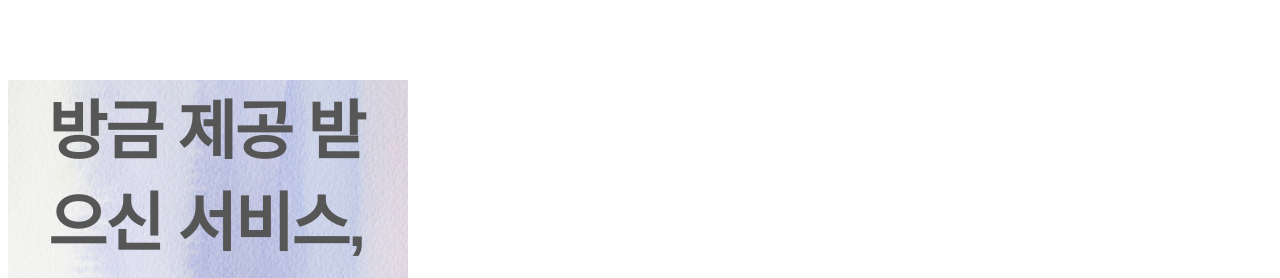
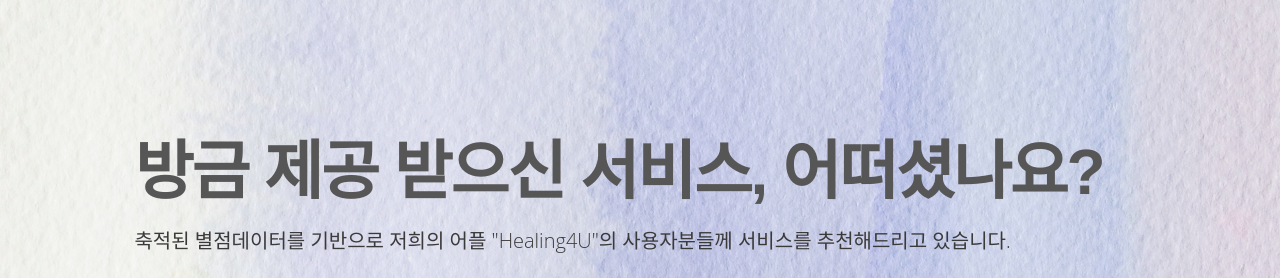
Before and after one commit to BananMoon/Healing4U, a Node server app: page /rating in a window 1280 px wide. Shown: the top 278 px of the page. Run offline with Node 20, Linux system fonts and the light colour scheme; some libraries are stand-ins or nearby versions.

Commit message:
수정: rating css

```diff
--- a/public/css/service.css
+++ b/public/css/service.css
@@ -1,12 +1,5 @@
 body {
     font-family: 'Open Sans', sans-serif;
-
-}
-
-#container{
-    height: 400px;
-    width:400px;
-    position: relative;
 }
 
 .bg {
```
